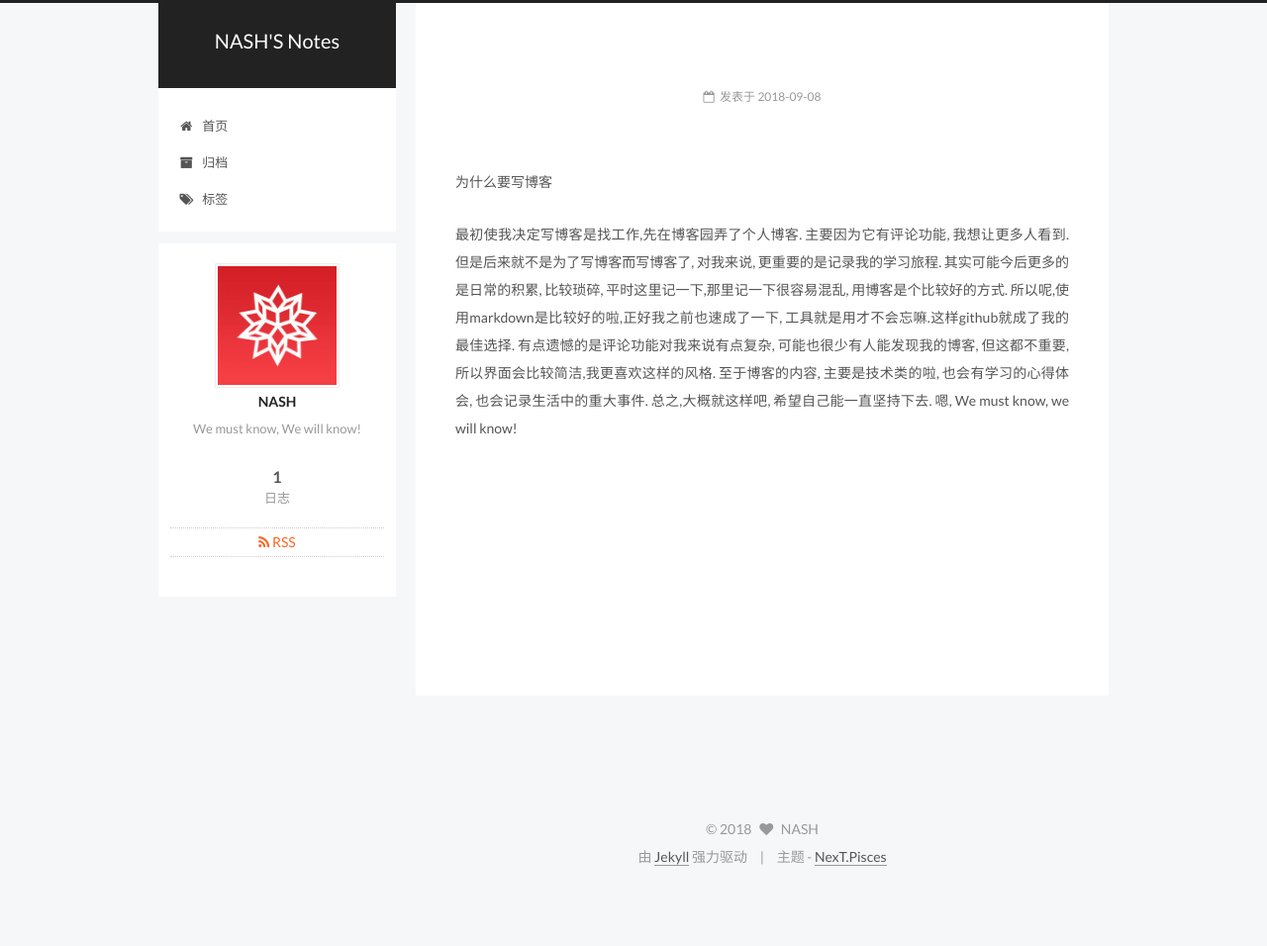
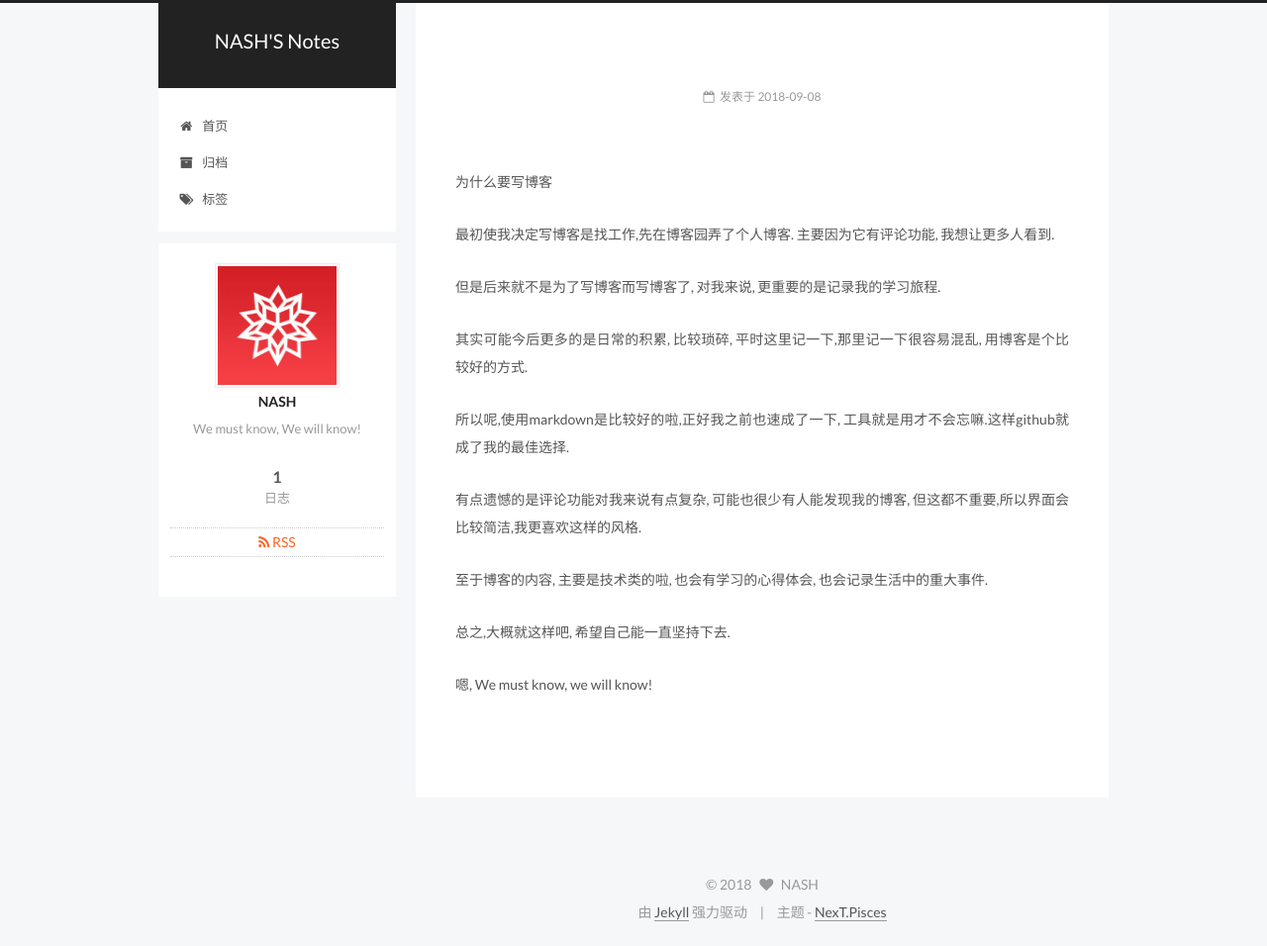
Before and after one commit to Nashmatphysics/NASH.github.io, a Jekyll site: the page built from _posts/2018-9-8-为什么要写博客.md, in a window 1280 px wide. Shown: the whole page at 99% size. Built offline with Jekyll 4.4.1, drawn with Linux system fonts in a browser that asks for light colours; before the commit the page ends 900 px from its top, so only the background shows below that.

Commit message:
修复格式, again
唉

```diff
--- a/_posts/2018-9-8-为什么要写博客.md
+++ b/_posts/2018-9-8-为什么要写博客.md
@@ -1,18 +1,25 @@
 ---
 title: 为什么要写博客
 date: 2018-9-8 18:09:59
-categories:
-- 心得
+categories: 心得
 tags:
 心得
 ---
+
 为什么要写博客
 
 最初使我决定写博客是找工作,先在博客园弄了个人博客. 主要因为它有评论功能, 我想让更多人看到.
+
 但是后来就不是为了写博客而写博客了, 对我来说, 更重要的是记录我的学习旅程.
+
 其实可能今后更多的是日常的积累, 比较琐碎, 平时这里记一下,那里记一下很容易混乱, 用博客是个比较好的方式.
+
 所以呢,使用markdown是比较好的啦,正好我之前也速成了一下, 工具就是用才不会忘嘛.这样github就成了我的最佳选择.
+
 有点遗憾的是评论功能对我来说有点复杂, 可能也很少有人能发现我的博客, 但这都不重要,所以界面会比较简洁,我更喜欢这样的风格.
+
 至于博客的内容, 主要是技术类的啦, 也会有学习的心得体会, 也会记录生活中的重大事件.
+
 总之,大概就这样吧, 希望自己能一直坚持下去.
+
 嗯, We must know, we will know!
```
